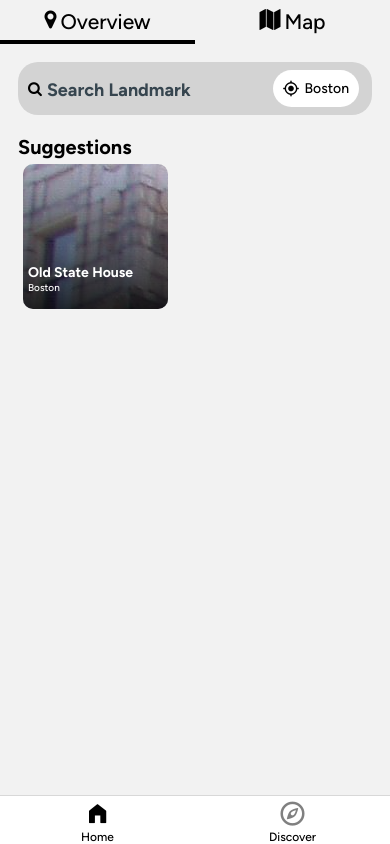
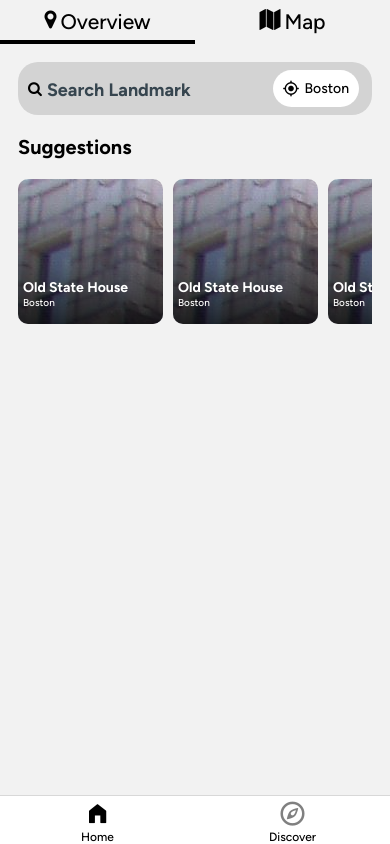
Before and after one commit to tnguy19/GottaSeeEmAll, a React Native app: screen /Home in a window 390 px wide. Built offline with nearby package versions, Linux system fonts and the light colour scheme.

Commit message:
Add carousel to display places in suggestion section

```diff
--- a/components/SearchBar/LocationButton.js
+++ b/components/SearchBar/Button.js
@@ -1,10 +1,10 @@
 import {View, TouchableOpacity, StyleSheet, Text} from 'react-native';
 import { MaterialIcons } from '@expo/vector-icons';
 
-export default function LocationButton({city}){
+export default function Button({city, name}){
     return (
         <TouchableOpacity style={styles.searchBarContainer}>
-            <MaterialIcons name="my-location" size={17} color="black" />
+            {name && <MaterialIcons name={name} size={17} color="black" />}
             <Text style={styles.text}>{city}</Text>
         </TouchableOpacity>
     )
--- a/components/SearchBar/SearchBar.js
+++ b/components/SearchBar/SearchBar.js
@@ -1,6 +1,6 @@
 import { View, TouchableOpacity, StyleSheet, Text } from 'react-native';
 import { FontAwesome } from '@expo/vector-icons';
-import LocationButton from './LocationButton';
+import Button from './Button';
 
 export default function SearchBar() {
     return (
@@ -10,7 +10,7 @@ export default function SearchBar() {
                     <FontAwesome name="search" size={15} color="black" />
                     <Text style={styles.text}>Search Landmark</Text>
                 </View>
-                <LocationButton city='Boston'/>
+                <Button city='Boston' name='my-location'/>
             </View>
         </TouchableOpacity>
     )
--- /dev/null
+++ b/components/Section/CardCarousel.js
@@ -0,0 +1,51 @@
+import React from 'react';
+import { ScrollView, Dimensions, StyleSheet } from 'react-native';
+import PlaceCard from './PlaceCard';
+
+const WINDOW_WIDTH = Dimensions.get('window').width;
+
+const carouselItems = [
+    { imageUri: require('../../assets/locationImages/test1.jpg'), title: 'Old State House', location: 'Boston' },
+    { imageUri: require('../../assets/locationImages/test1.jpg'), title: 'Old State House', location: 'Boston' },
+    {imageUri: require('../../assets/locationImages/test1.jpg'), title: 'Old State House', location: 'Boston' }
+];
+
+export default function CardCarousel() {
+    return (
+        <ScrollView
+            horizontal
+            pagingEnabled
+            showsHorizontalScrollIndicator={false}
+            contentContainerStyle={styles.container}
+        >
+            {carouselItems.map((item, index) => (
+                <PlaceCard
+                    key={index}
+                    imageUri={item.imageUri}
+                    title={item.title}
+                    location={item.location}
+                />
+            ))}
+        </ScrollView>
+    );
+}
+
+const styles = StyleSheet.create({
+    container: {
+        alignItems: 'center',
+    },
+    image: {
+        width: '100%',
+        height: '100%',
+        resizeMode: 'cover',
+    },
+    overlay: {
+        position: 'absolute',
+        bottom: 10,
+        left: 10,
+        right: 10,
+        backgroundColor: 'rgba(0,0,0,0.5)',
+        borderRadius: 5,
+        padding: 10,
+    },
+});
--- a/components/Section/OverviewSection.js
+++ b/components/Section/OverviewSection.js
@@ -1,15 +1,13 @@
-import { View, StyleSheet, Text} from "react-native";
-import PlaceCard from "./PlaceCard";
+import { View, StyleSheet, Text } from "react-native";
+import Button from "../SearchBar/Button";
 
-export default function OverviewSection({title}){
+export default function OverviewSection({ title, children }) {
     return (
         <View style={styles.sectionContainer}>
-            <Text style={styles.title}>{title}</Text>
-            <PlaceCard
-                title='Old State House'
-                location='Boston'
-                imageUri={require('../../assets/locationImages/test1.jpg')}
-            />
+            <View style={styles.titleContainer}>
+                <Text style={styles.title}>{title}</Text>
+            </View>
+            {children}
         </View>
     )
 }
@@ -18,6 +16,10 @@ const styles = StyleSheet.create({
     sectionContainer: {
         marginTop: 20
     },
+    titleContainer: {
+        flexDirection: 'row',
+        justifyContent: 'space-between'
+    },
     title: {
         fontFamily: 'figtree-bold',
         fontSize: 20
--- a/components/Section/PlaceCard.js
+++ b/components/Section/PlaceCard.js
@@ -2,7 +2,6 @@ import { View, ImageBackground, StyleSheet, Text, Dimensions, TouchableOpacity }
 import { LinearGradient } from "expo-linear-gradient";
 
 const windowWidth = Dimensions.get('window').width;
-const windowHeight = Dimensions.get('window').height;
 
 export default function PlaceCard({ imageUri, title, location }) {
     return (
@@ -34,7 +33,8 @@ const styles = StyleSheet.create({
         height: windowWidth / 3 + 15,
         borderRadius: 10,
         overflow: 'hidden',
-        margin: 5,
+        marginTop: 20,
+        marginRight: 10,
     },
     ImageBackground: {
         flex: 1,
--- a/screens/mainApp/Home.js
+++ b/screens/mainApp/Home.js
@@ -3,8 +3,9 @@ import SearchBar from "../../components/SearchBar/SearchBar";
 import { useState, useEffect } from "react";
 import HomeHeader from "../../components/HomeHeader/HomeHeader";
 import OverviewSection from "../../components/Section/OverviewSection";
+import CardCarousel from "../../components/Section/CardCarousel";
 
-export default function Home({navigation}){
+export default function Home({ navigation }) {
     const [currentView, setCurrentView] = useState('Overview');
 
     function toggleView(view) {
@@ -18,7 +19,7 @@ export default function Home({navigation}){
         });
     }, [currentView]);
 
-    if (currentView === 'Map'){
+    if (currentView === 'Map') {
         return (
             <></>
         )
@@ -26,8 +27,10 @@ export default function Home({navigation}){
 
     return (
         <View style={styles.container}>
-        <SearchBar/>
-        <OverviewSection title='Suggestions'/>
+            <SearchBar />
+            <OverviewSection title='Suggestions'>
+                <CardCarousel/>
+            </OverviewSection>
         </View>
     )
 }
```
Also changed, not shown: assets/locationImages/FenwayPark.webp (added).
